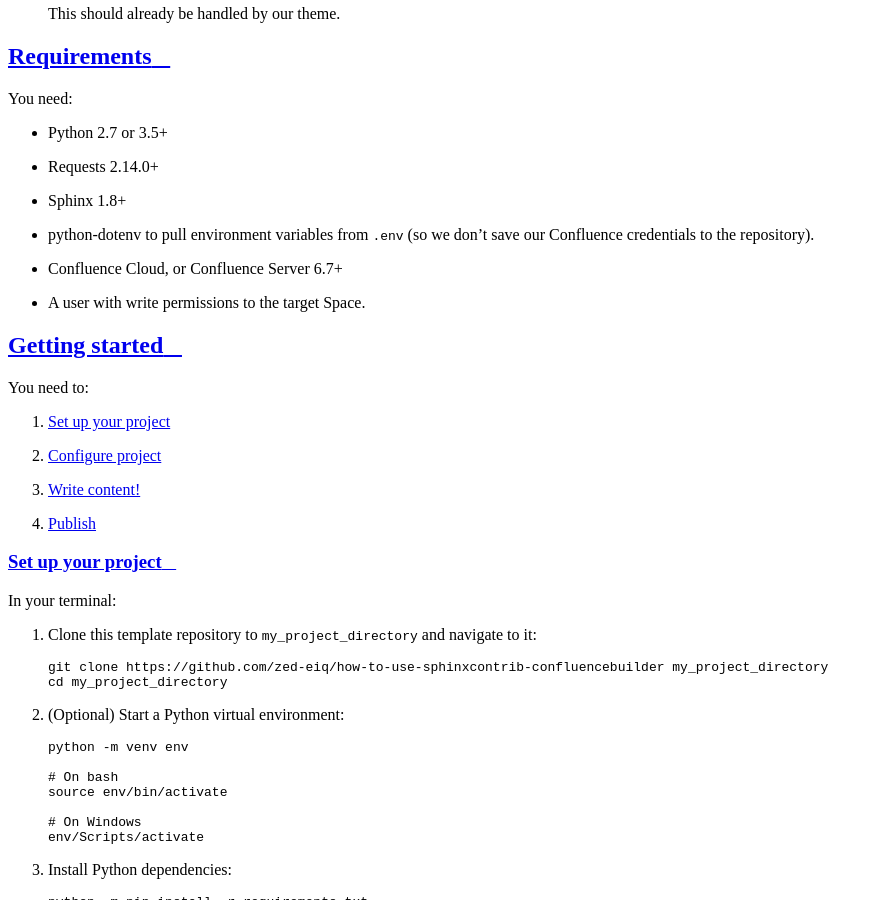
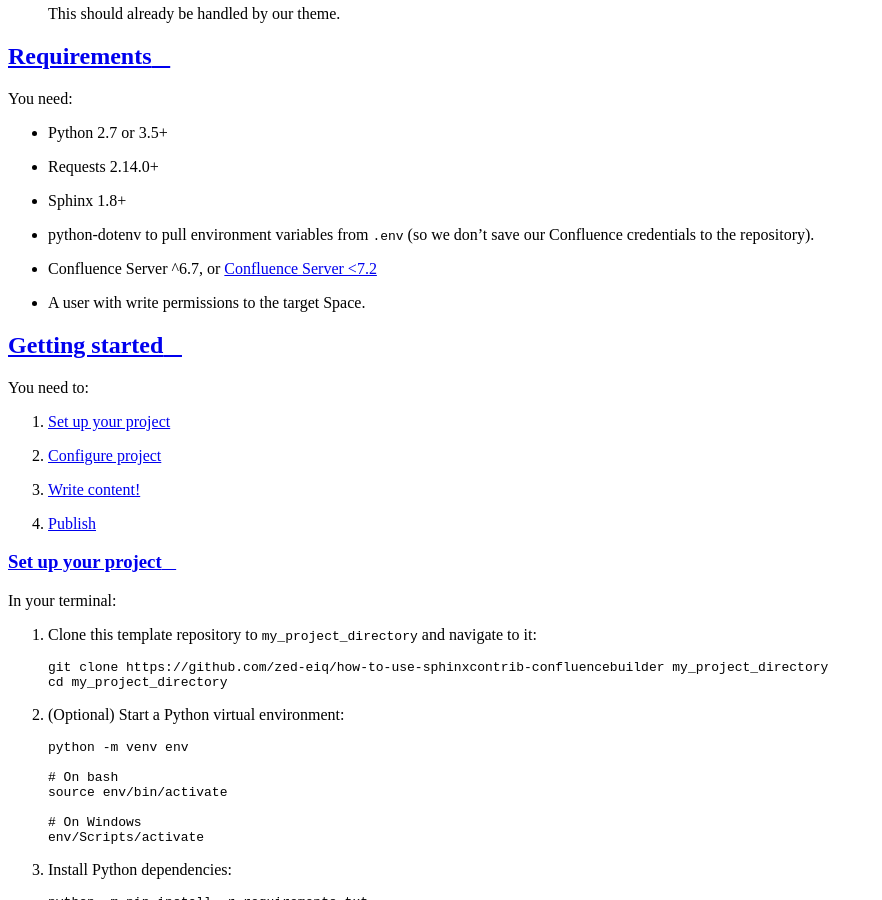
Before and after one commit to zed-eiq/how-to-use-sphinxcontrib-confluencebuilder, a Sphinx documentation site: the page built from source/index.rst, in a window 1280 px wide and 900 px high, scrolled down 1711 px. Shown: the whole window, without its empty margins (0-882 px from the left). Built offline with Sphinx 7.4.7 and the Read the Docs theme 2.0.0, drawn with Linux system fonts in a browser that asks for light colours.

Commit message:
corrected requirements; just found out that Confluence Cloud and Confluence Server 7.3^ intros a new editor and format that breaks this extension: https://github.com/sphinx-contrib/confluencebuilder/issues/312

```diff
--- a/source/index.rst
+++ b/source/index.rst
@@ -85,8 +85,10 @@
 - Sphinx 1.8+
 - python-dotenv to pull environment variables from ``.env``
   (so we don't save our Confluence credentials to the repository).
-- Confluence Cloud, or Confluence Server 6.7+
+- Confluence Server ^6.7, or `Confluence Server <7.2`_
 - A user with write permissions to the target Space.
+
+.. _Confluence Server <7.2: https://github.com/sphinx-contrib/confluencebuilder/issues/312
 
 Getting started
 ================================================
```
